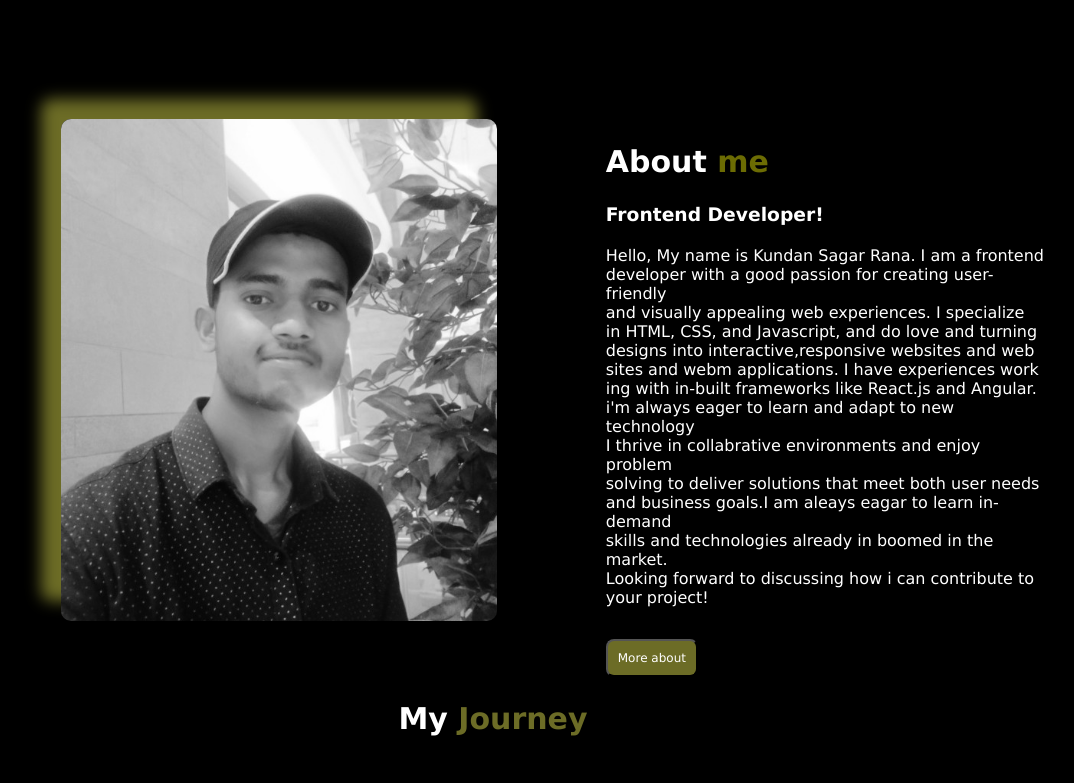
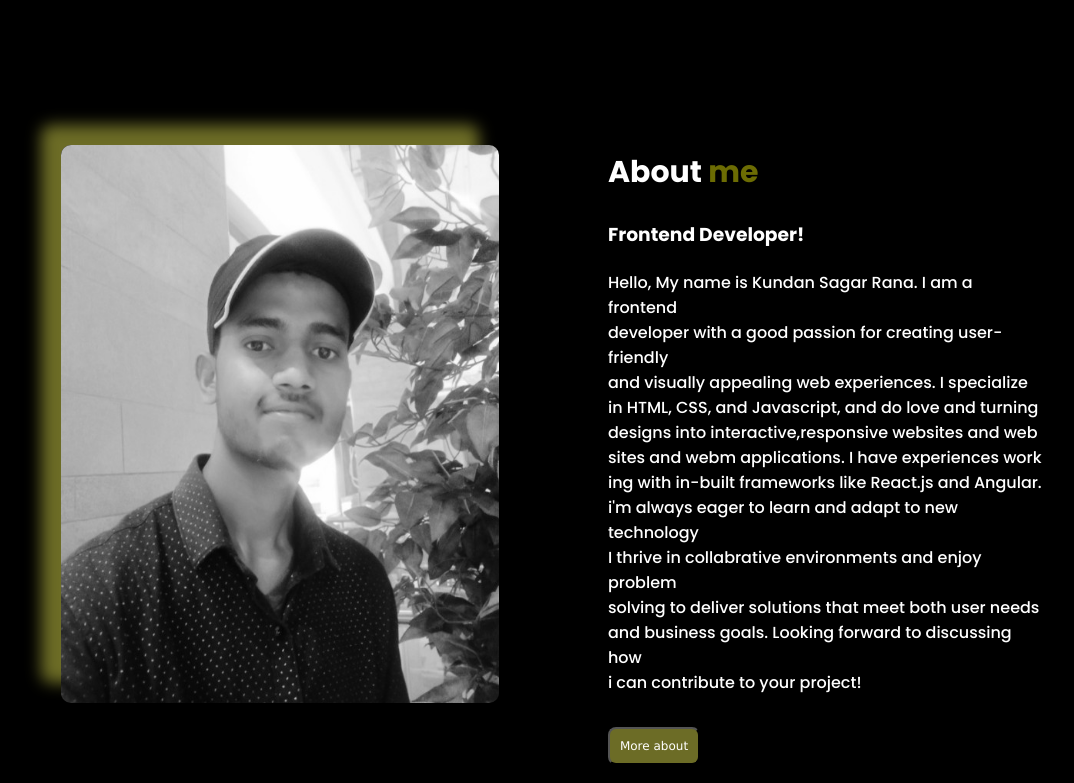
Before and after one commit to kundansagarn/Portfolio-Website.github.io, a plain HTML site: page index.html in a window 1280 px wide. Shown: the part 827-1610 px from the top of the page, without its empty margins (147-1221 px from the left). Drawn offline with nearby package versions, Linux system fonts and the light colour scheme.

Commit message:
Initial Commit

```diff
--- a/index.html
+++ b/index.html
@@ -52,10 +52,8 @@
                 i'm always eager to learn and adapt to new technology<br>
                 I thrive in collabrative environments and enjoy problem<br>
                 solving to deliver solutions that meet both user needs<br>
-                and business goals.I am aleays eagar to learn in-demand<br>
-                skills and technologies already in boomed in the market.<br>
-                Looking forward to discussing how i can contribute to <br>
-                your project!<br>
+                and business goals. Looking forward to discussing how <br>
+                i can contribute to your project!<br>
             </h4>
             <button id="btn2">More about</button>
         </div>
--- a/style.css
+++ b/style.css
@@ -1,5 +1,9 @@
+
+@import url('https://fonts.googleapis.com/css2?family=Poppins:ital,wght@0,100;0,200;0,300;0,400;0,500;0,600;0,700;0,800;0,900;1,100;1,200;1,300;1,400;1,500;1,600;1,700;1,800;1,900&display=swap');
+
+
 body {
-    font-family: Verdana, Geneva, Tahoma, sans-serif;
+    font-family: Poppins, sans-serif;
     background-color: black;
     color: #fff;
 
@@ -50,7 +54,7 @@ h1 {
 }
 
 h4 {
-    font-weight: lighter;
+    font-weight: 500;
 
 }
 
@@ -138,7 +142,7 @@ a:active{
 }
 
 .left {
-    margin-top: 120px;
+    margin-top: 140px;
     margin-left: 200px;
     justify-content: center;
 }
```
